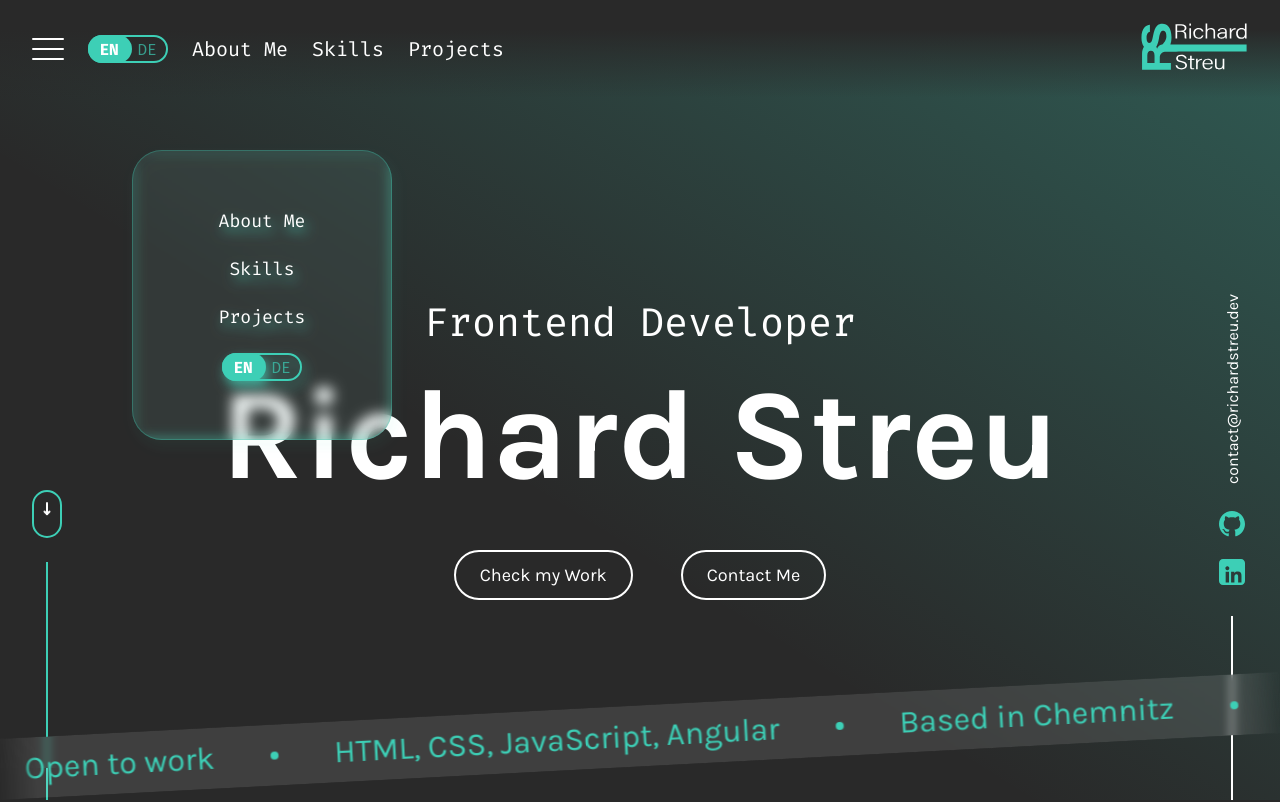
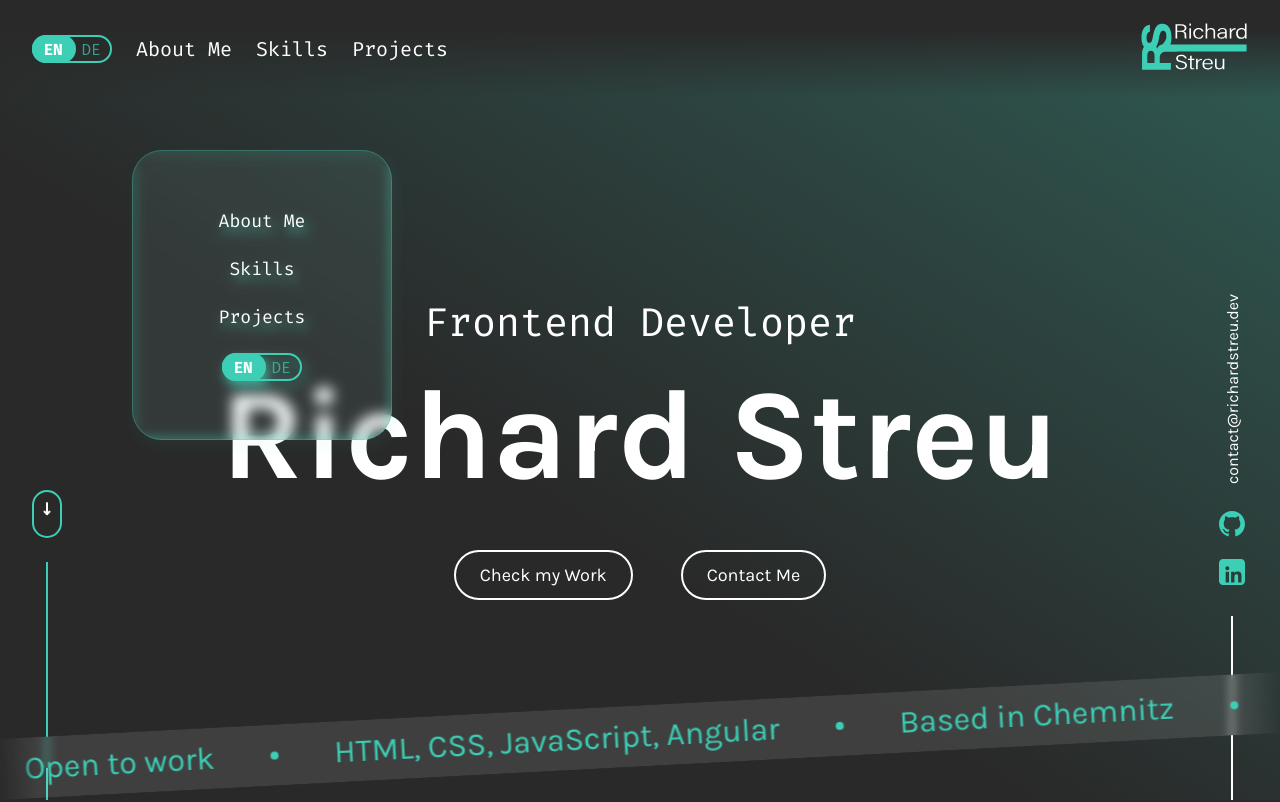
Before and after one commit to RichardStreu/portfolioAngular, an Angular app: page / in a window 1280 px wide. Shown: the top 802 px of the page. Built offline with nearby package versions, Linux system fonts and the light colour scheme.

Commit message:
feat: update burger icon display for responsive design

```diff
--- a/src/app/core/header/header.component.scss
+++ b/src/app/core/header/header.component.scss
@@ -123,10 +123,14 @@ header {
 
     .burgerIcon {
       width: 32px;
-      display: flex;
+      display: none;
       flex-direction: column;
       gap: 0.5rem;
       cursor: pointer;
+
+      @media screen and (max-width: 1100px) {
+        display: flex;
+      }
 
       &:hover div {
         background-color: $color-highLight;
```
